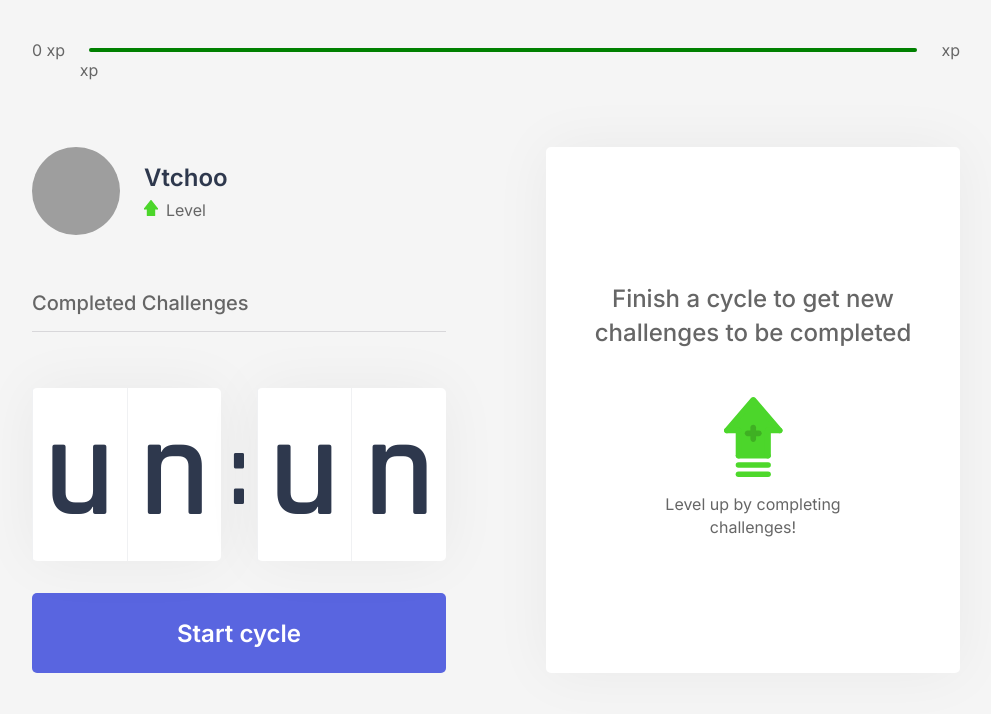
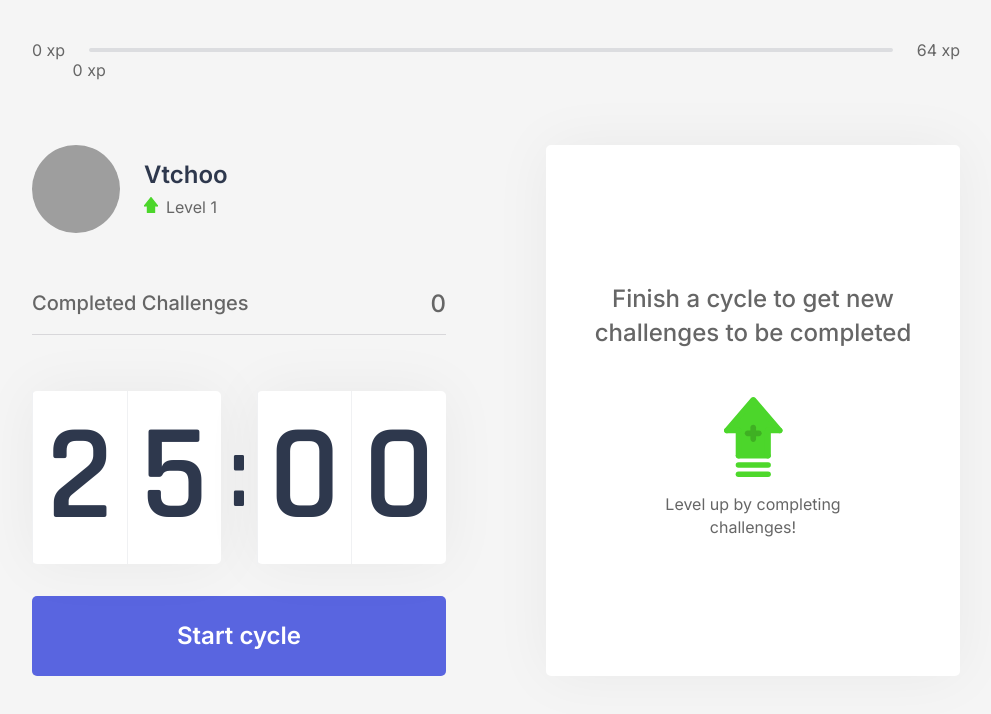
Before and after one commit to Vtchoo/nlw4-moveit-next, a Next.js app: page / in a window 1280 px wide. Shown: the top 714 px of the page, without its empty margins (144-1135 px from the left). Built offline with nearby package versions, Linux system fonts and the light colour scheme; grey boxes are pictures that could not be loaded.

Commit message:
Insert providers into home page and use server side props

```diff
--- a/src/pages/index.tsx
+++ b/src/pages/index.tsx
@@ -1,4 +1,5 @@
 import Head from 'next/head'
+import { GetServerSideProps } from 'next'
 
 import ChallengeBox from '../components/ChallengeBox'
 import CompletedChallenges from "../components/CompletedChallenges"
@@ -6,9 +7,23 @@ import Countdown from "../components/Countdown"
 import { ExperienceBar } from "../components/ExperienceBar"
 import Profile from "../components/Profile"
 import styles from '../styles/pages/Home.module.css'
+import { ChallengesProvider } from '../contexts/ChallengesContext'
+import { CountdownProvider } from '../contexts/CountdownContext'
 
-export default function Home() {
+interface HomeProps {
+	level: number
+	currentExperience: number
+	challengesCompleted: number
+}
+
+export default function Home(props: HomeProps) {
+
 	return (
+		<ChallengesProvider
+			level={props.level}
+			currentExperience={props.currentExperience}
+			challengesCompleted={props.challengesCompleted}
+		>
 			<div className={styles.container}>
 
 				<Head>
@@ -17,6 +32,7 @@ export default function Home() {
 
 				<ExperienceBar />
 
+				<CountdownProvider>
 					<section>
 						<div>
 							<Profile />
@@ -27,6 +43,21 @@ export default function Home() {
 							<ChallengeBox />
 						</div>
 					</section>
+				</CountdownProvider>
 			</div>
+		</ChallengesProvider>
 	)
 }
+
+export const getServerSideProps: GetServerSideProps = async (ctx) => {
+
+	const { level, currentExperience, challengesCompleted } = ctx.req.cookies
+
+	return {
+		props: {
+			level: Number(level),
+			currentExperience: Number(currentExperience),
+			challengesCompleted: Number(challengesCompleted)
+		}
+	}
+}
```
Lines whose indentation alone changed are shown as unchanged.
